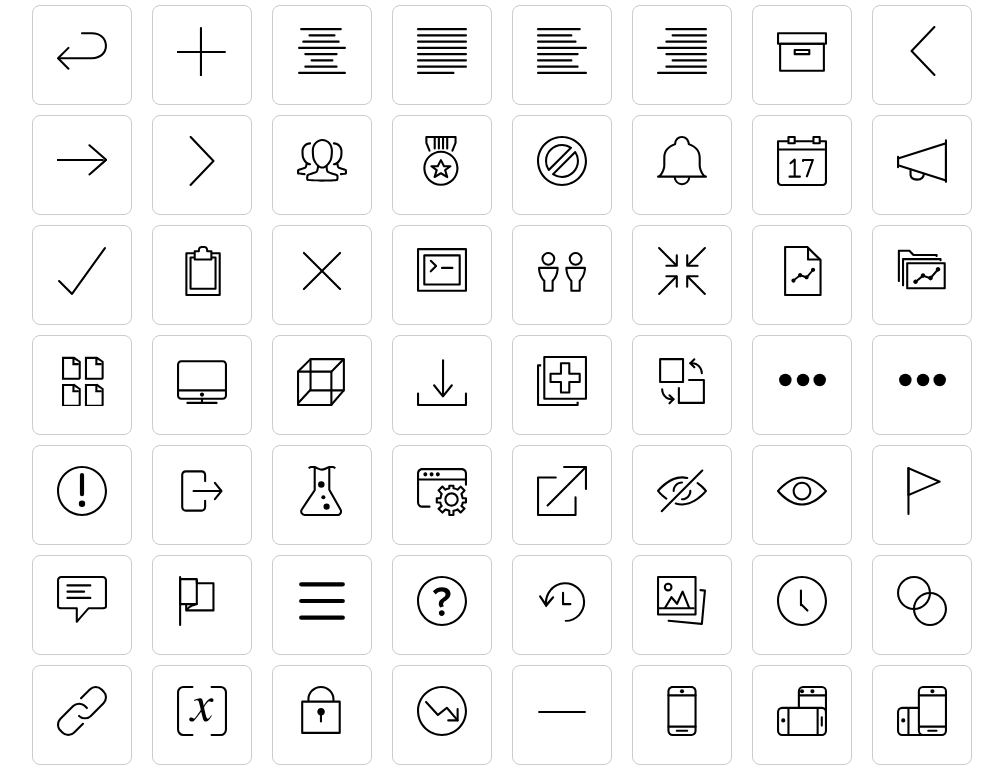
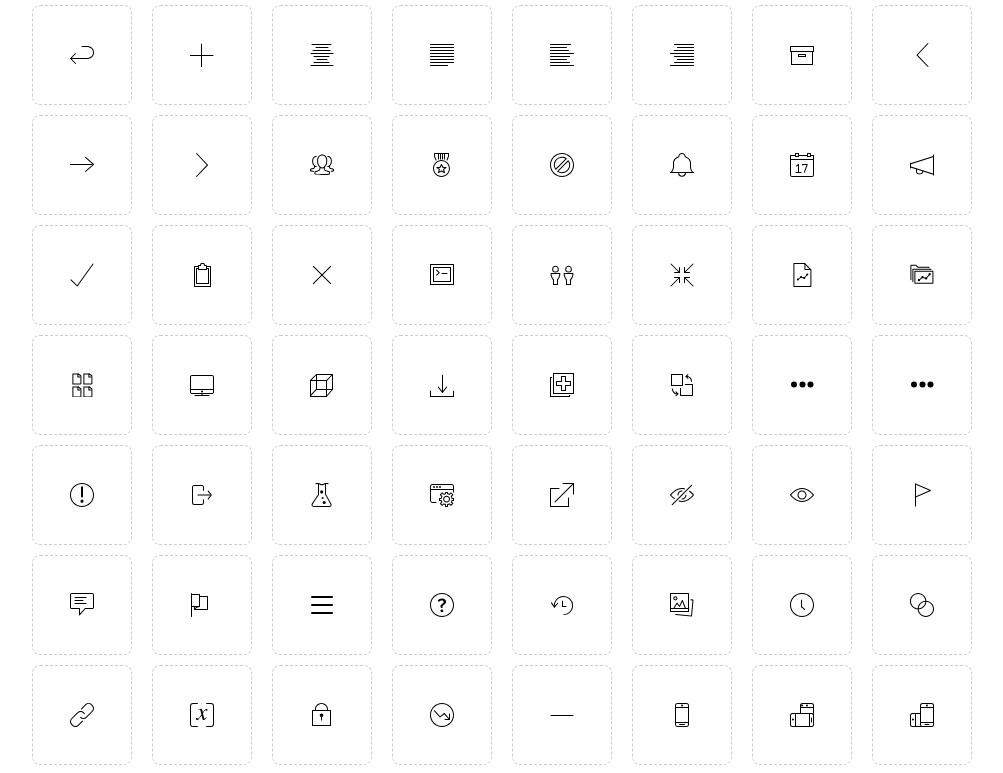
Before and after one commit to optimizely/react-oui-icons, a React (Create React App) app: page / in a window 1280 px wide. Shown: the top 773 px of the page, without its empty margins (138-1141 px from the left). Built offline with nearby package versions, Linux system fonts and the light colour scheme.

Commit message:
Fix some css and styles

```diff
--- a/src/App.css
+++ b/src/App.css
@@ -11,10 +11,16 @@
   padding: 20px 10px;
   width: 100px;
   height: 100px;
-  border: 1px solid #ccc;
+  border: 1px dashed #ccc;
   border-radius: 8px;
   margin: 5px;
   text-align: center;
+  display: flex;
+  justify-content: center;
+}
+
+.icon {
+  align-self: center;
 }
 
 @keyframes spin {
--- a/src/App.js
+++ b/src/App.js
@@ -10,7 +10,13 @@ class App extends Component {
   render() {
     const iconsElements = icons.map( (icon, index) => {
       return <div key={index} className="icon-box">
-        <Icon description={icon} name={icon} width="50" height="50"/>
+        <Icon
+          className="icon"
+          description={icon}
+          name={icon}
+          width="24"
+          height="24"
+        />
       </div>
     });
     return (
```
